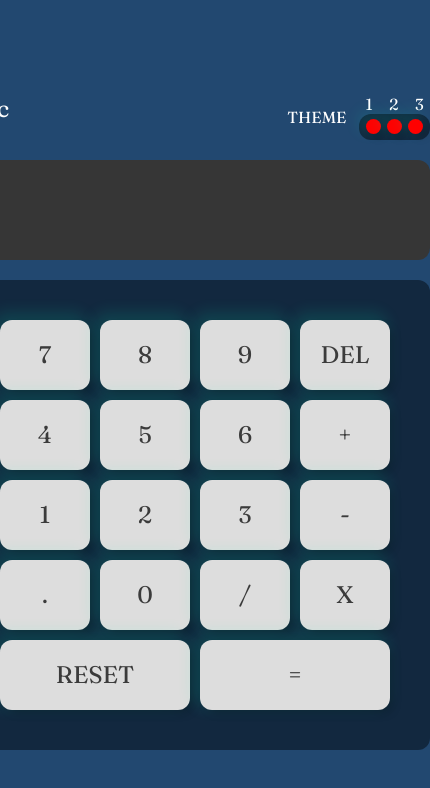
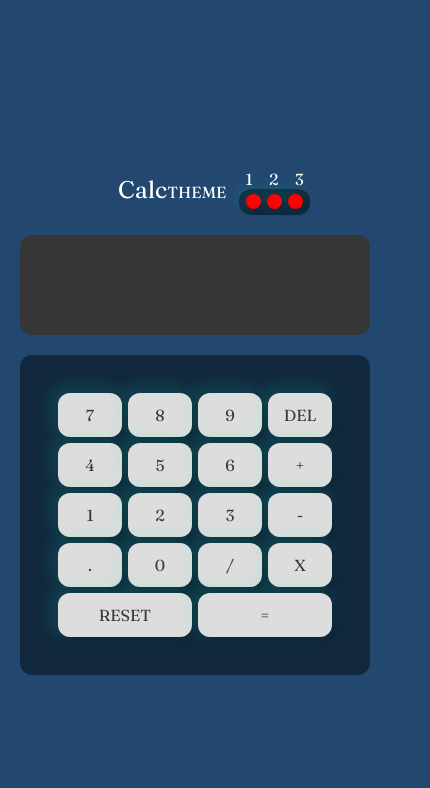
Before and after one commit to veronica1904/calculadora, a plain HTML site: page index.html in a window 390 px wide. Shown: the whole page, 430 px wide, since content can reach past the window. Drawn offline with Linux system fonts and the light colour scheme.

Commit message:
calculator

```diff
--- a/styles/style.css
+++ b/styles/style.css
@@ -1,4 +1,3 @@
-
 :root {
     /*theme color*/
     --first-color : #224870;
@@ -13,7 +12,6 @@
     --radius-container: 12px;
 }
 
-/* reset */
 *,
 *::after,
 *::before {
@@ -27,8 +25,6 @@
 body {
     background-color: #224870;
 }
-
-
 
 .container {
     display: flex;
@@ -93,7 +89,7 @@ button:focus {
     font-size: 2em;
 }
 
-/* display label container */
+
 .display-label-container {
     display: flex;
     justify-content: space-between;
@@ -140,9 +136,6 @@ button:focus {
 	background: red;
 }
 
-/* theme utilities */
-
-/* lightTheme */
 .lightContainer {
     background-color: #ddd;
 }
@@ -154,6 +147,13 @@ button:focus {
 
 .lightCalculator {
     background-color: #c4c4c4;
+}
+
+.lightContainer .indicadores button:focus {
+    background: red;
+}
+.lightContainer .indicadores button{
+    background: #c4c4c4;
 }
 
 .lightThemeNumber {
@@ -171,11 +171,15 @@ button:focus {
     color: #fff;
 }
 
-/* purpleTheme */
-
 .purpleContainer {
     background-color: #1f0038;
     color: #ffdf2c;
+}
+.purpleContainer .indicadores button:focus {
+    background: #26ffe2;
+}
+.purpleContainer .indicadores button{
+    background: #1f0038;
 }
 
 .purpleDisplay {
@@ -217,11 +221,17 @@ button:focus {
 .blueCalculator {
     background-color: #363636;
 }
-
+.blueContainer .indicadores button:focus {
+    background-color: #e62e00;
+}
+.blueContainer .indicadores button {
+    background-color: #224870;;
+}
 .blueThemeNumber {
     background-color: #d2d2d2;
     color: #333;
 }
+
 
 .blueThemeOperatorDelete {
     background-color: #2b598a;
@@ -260,3 +270,29 @@ data-theme-operator-equal {
 data-theme-operator-reset {
 
 }
+
+@media only screen and (max-width: 480px){
+
+    .calculadora{
+            display: grid;
+            grid-template-columns: repeat(4, 70px);
+            grid-template-rows: repeat(5, 50px);
+            background-color: var(--second-color);
+            padding: 35px;
+            border-radius: var(--radius-container);
+            align-content: space-between;
+            justify-content: space-evenly;
+    }
+    button {
+        margin: 3px;
+        font-size: 1rem;
+    }
+    .display-label-container {
+        display: flex;
+        justify-content: space-between;
+        max-width: 290px;
+        justify-content: flex-end;
+        align-items: baseline;
+        flex: 1;
+    }
+}
```
